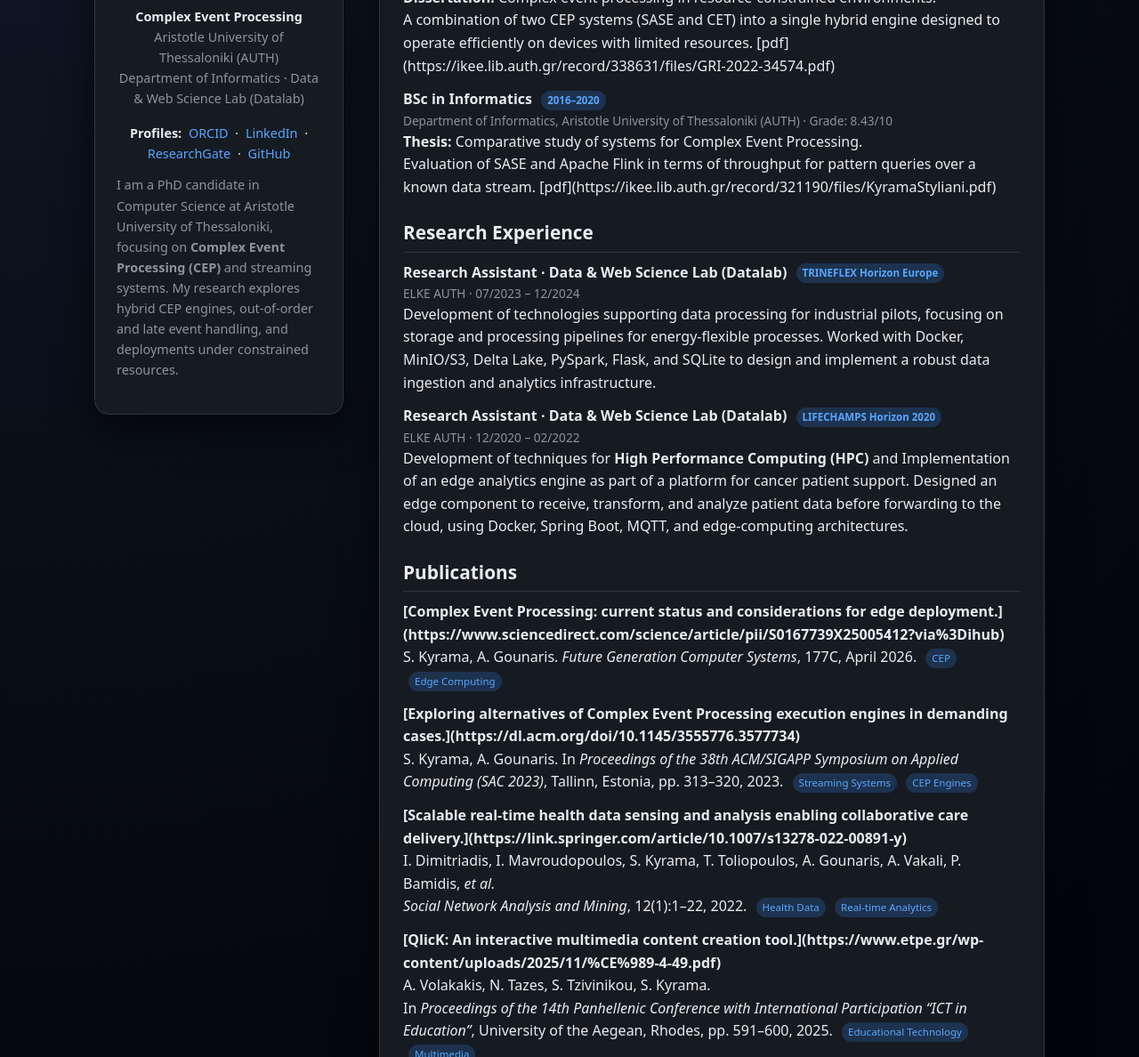
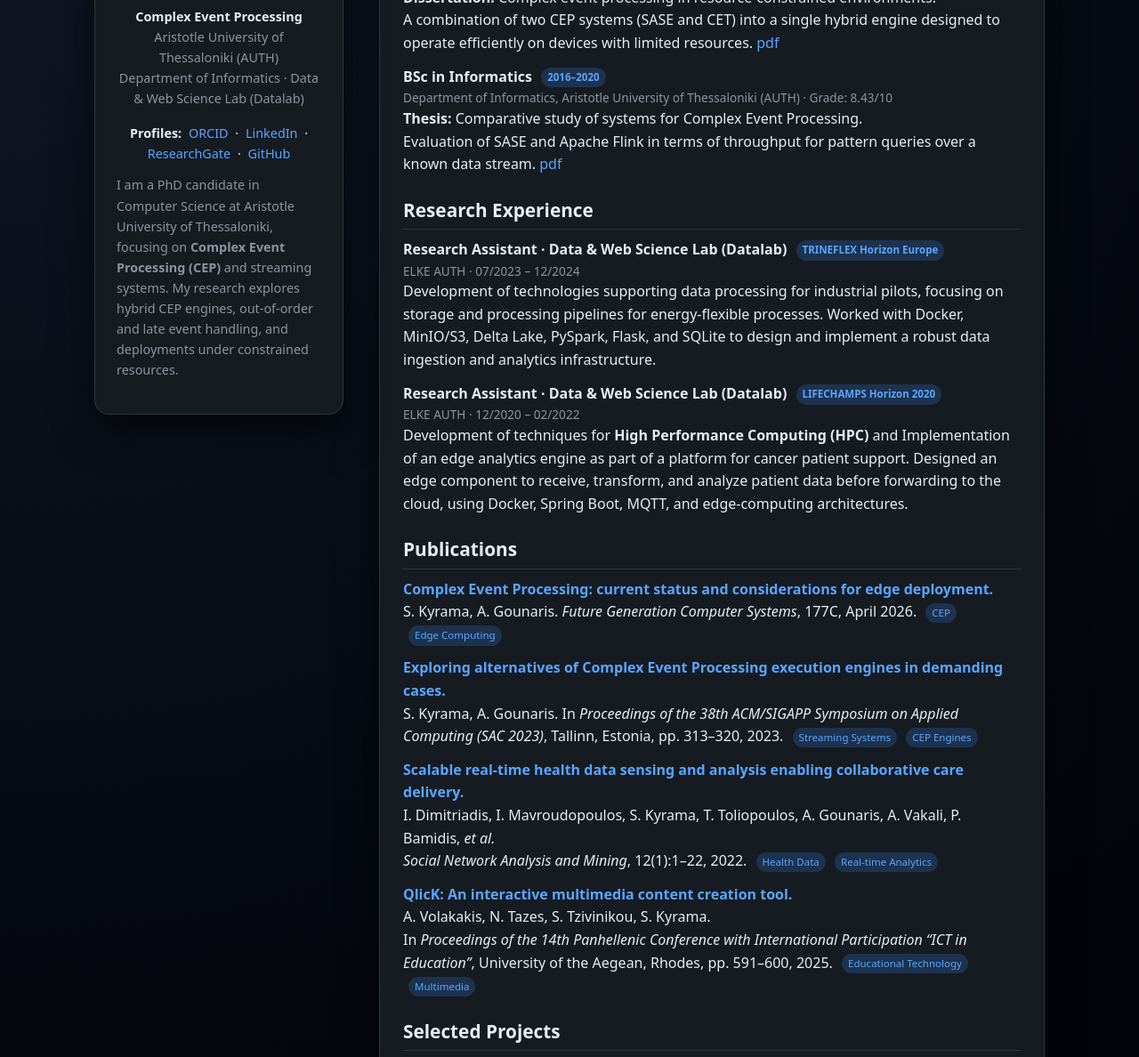
Before and after one commit to KyraStyl/kyrastyl.github.io, a plain HTML site: page index.html in a window 1280 px wide. Shown: the part 353-1541 px from the top of the page at 89% size. Drawn offline with Linux system fonts and the light colour scheme.

Commit message:
Update index.html

```diff
--- a/index.html
+++ b/index.html
@@ -396,7 +396,7 @@
               <p>
                 <strong>Dissertation:</strong> Complex event processing in resource-constrained environments.<br />
                 A combination of two CEP systems (SASE and CET) into a single hybrid engine designed
-                to operate efficiently on devices with limited resources. [pdf](https://ikee.lib.auth.gr/record/338631/files/GRI-2022-34574.pdf)
+                to operate efficiently on devices with limited resources. <a href="https://ikee.lib.auth.gr/record/338631/files/GRI-2022-34574.pdf" target="_blank">pdf</a>
               </p>
             </li>
 
@@ -411,7 +411,7 @@
               <p>
                 <strong>Thesis:</strong> Comparative study of systems for Complex Event Processing.<br />
                 Evaluation of SASE and Apache Flink in terms of throughput for pattern queries
-                over a known data stream. [pdf](https://ikee.lib.auth.gr/record/321190/files/KyramaStyliani.pdf)
+                over a known data stream. <a href="https://ikee.lib.auth.gr/record/321190/files/KyramaStyliani.pdf" target="_blank">pdf</a>
               </p>
             </li>
           </ul>
@@ -461,7 +461,7 @@
           <ul class="pub-list">
             <li class="pub-item">
               <span class="pub-title">
-                [Complex Event Processing: current status and considerations for edge deployment.](https://www.sciencedirect.com/science/article/pii/S0167739X25005412?via%3Dihub)
+                <a href="https://www.sciencedirect.com/science/article/pii/S0167739X25005412?via%3Dihub" target="_blank">Complex Event Processing: current status and considerations for edge deployment.</a>
               </span>
               <br />
               S. Kyrama, A. Gounaris.
@@ -472,7 +472,7 @@
 
             <li class="pub-item">
               <span class="pub-title">
-                [Exploring alternatives of Complex Event Processing execution engines in demanding cases.](https://dl.acm.org/doi/10.1145/3555776.3577734)
+                <a href="https://dl.acm.org/doi/10.1145/3555776.3577734" target="_blank">Exploring alternatives of Complex Event Processing execution engines in demanding cases.</a>
               </span>
               <br />
               S. Kyrama, A. Gounaris.
@@ -484,7 +484,7 @@
 
             <li class="pub-item">
               <span class="pub-title">
-                [Scalable real-time health data sensing and analysis enabling collaborative care delivery.](https://link.springer.com/article/10.1007/s13278-022-00891-y)
+                <a href="https://link.springer.com/article/10.1007/s13278-022-00891-y" target="_blank">Scalable real-time health data sensing and analysis enabling collaborative care delivery.</a>
               </span>
               <br />
               I. Dimitriadis, I. Mavroudopoulos, S. Kyrama, T. Toliopoulos, A. Gounaris, A. Vakali,
@@ -496,7 +496,7 @@
 
             <li class="pub-item">
               <span class="pub-title">
-                [QlicK: An interactive multimedia content creation tool.](https://www.etpe.gr/wp-content/uploads/2025/11/%CE%989-4-49.pdf)
+                <a href="https://www.etpe.gr/wp-content/uploads/2025/11/%CE%989-4-49.pdf" target="_blank">QlicK: An interactive multimedia content creation tool.</a>
               </span>
               <br />
               A. Volakakis, N. Tazes, S. Tzivinikou, S. Kyrama.<br />
@@ -642,9 +642,6 @@
               <a href="mailto:stellakyrama@outlook.com.gr">stellakyrama@outlook.com.gr</a>
             </li>
             <li>
-              Phone: <a href="tel:+306977628464">+30 697 762 8464</a>
-            </li>
-            <li>
               ORCID:
               <a href="https://orcid.org/0000-0002-5592-8506">0000-0002-5592-8506</a>
             </li>
@@ -668,7 +665,7 @@
         </section>
 
         <footer>
-          Last updated: March 2025
+          Last updated: November 2025
         </footer>
       </main>
     </div>
```
